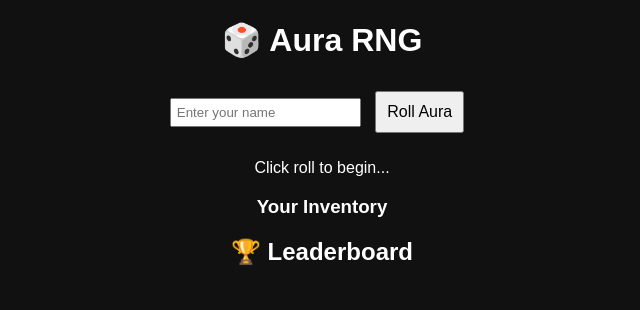
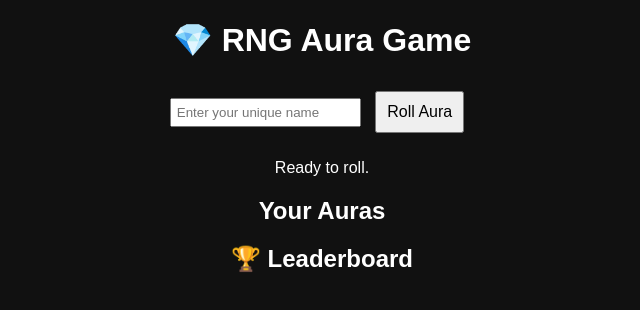
Before and after one commit to Funnidevv/RNG-V2, a plain HTML site: page index.html in a window 1280 px wide. Shown: the whole page, without its empty margins (318-958 px from the left). Drawn offline with Linux system fonts and the light colour scheme.

Commit message:
Update index.html

```diff
--- a/index.html
+++ b/index.html
@@ -2,31 +2,33 @@
 <html lang="en">
 <head>
   <meta charset="UTF-8">
-  <title>RNG Game</title>
+  <title>Ultimate RNG</title>
   <link rel="stylesheet" href="style.css">
 </head>
 <body>
-  <h1>🎲 Aura RNG</h1>
+  <div class="container">
+    <h1>💎 RNG Aura Game</h1>
 
-  <div id="game">
-    <input type="text" id="playerName" placeholder="Enter your name" maxlength="12">
-    <button onclick="rollAura()" id="rollBtn">Roll Aura</button>
-    <p id="result">Click roll to begin...</p>
-    <p id="cooldownMsg"></p>
+    <input id="playerName" placeholder="Enter your unique name" maxlength="12" />
+    <button id="rollBtn" onclick="rollAura()">Roll Aura</button>
+    <p id="result">Ready to roll.</p>
+    <div id="cooldownMsg"></div>
 
-    <div id="inventory">
-      <h3>Your Inventory</h3>
+    <div class="inventory">
+      <h2>Your Auras</h2>
       <ul id="auraList"></ul>
     </div>
 
-    <h2>🏆 Leaderboard</h2>
-    <ul id="leaderboard"></ul>
-  </div>
+    <div class="leaderboard">
+      <h2>🏆 Leaderboard</h2>
+      <ul id="leaderboard"></ul>
+    </div>
 
-  <div id="devPanel" style="display:none;">
-    <h3>Developer Panel</h3>
-    <button onclick="clearLeaderboard()">Clear Leaderboard</button>
-    <button onclick="grantAllAuras()">Give All Auras</button>
+    <div id="devPanel" style="display: none;">
+      <h2>Developer Tools</h2>
+      <button onclick="grantAllAuras()">Give All Auras</button>
+      <button onclick="clearLeaderboard()">Clear Leaderboard</button>
+    </div>
   </div>
 
   <script src="script.js"></script>
```
